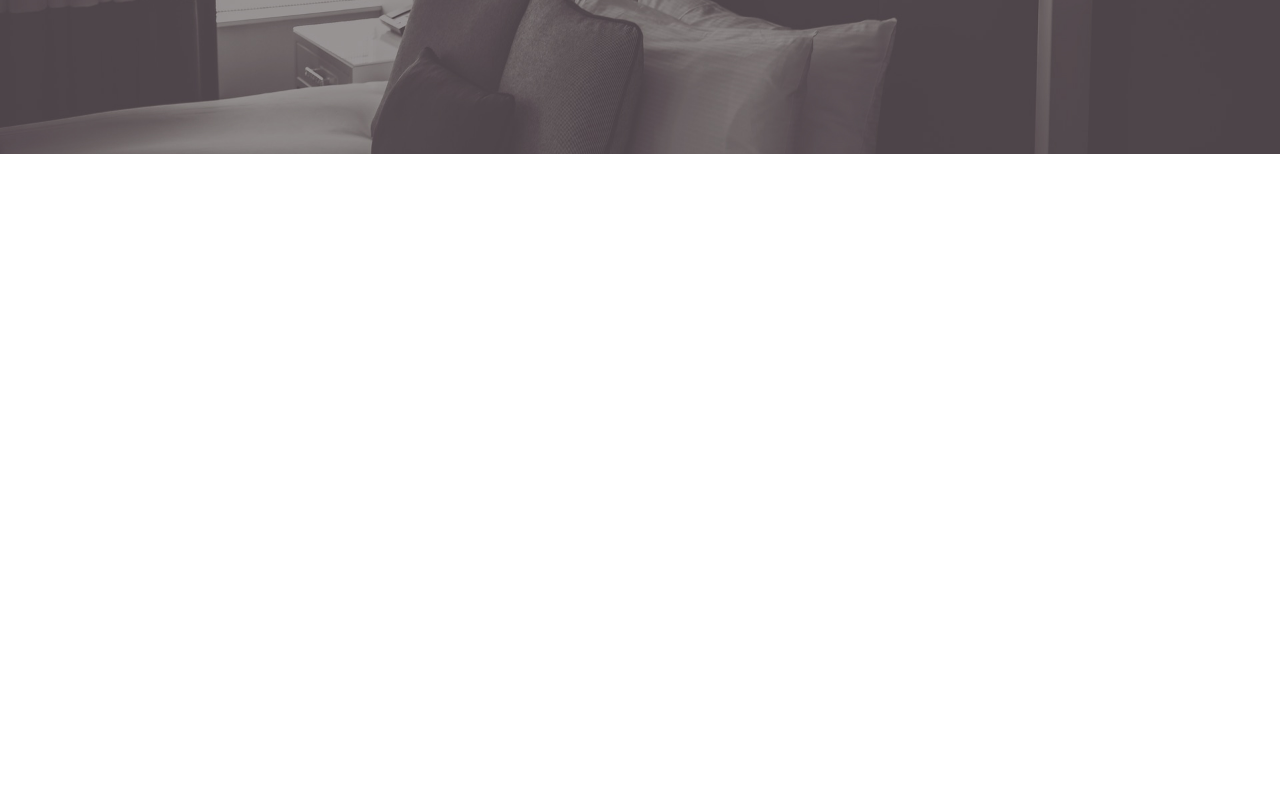
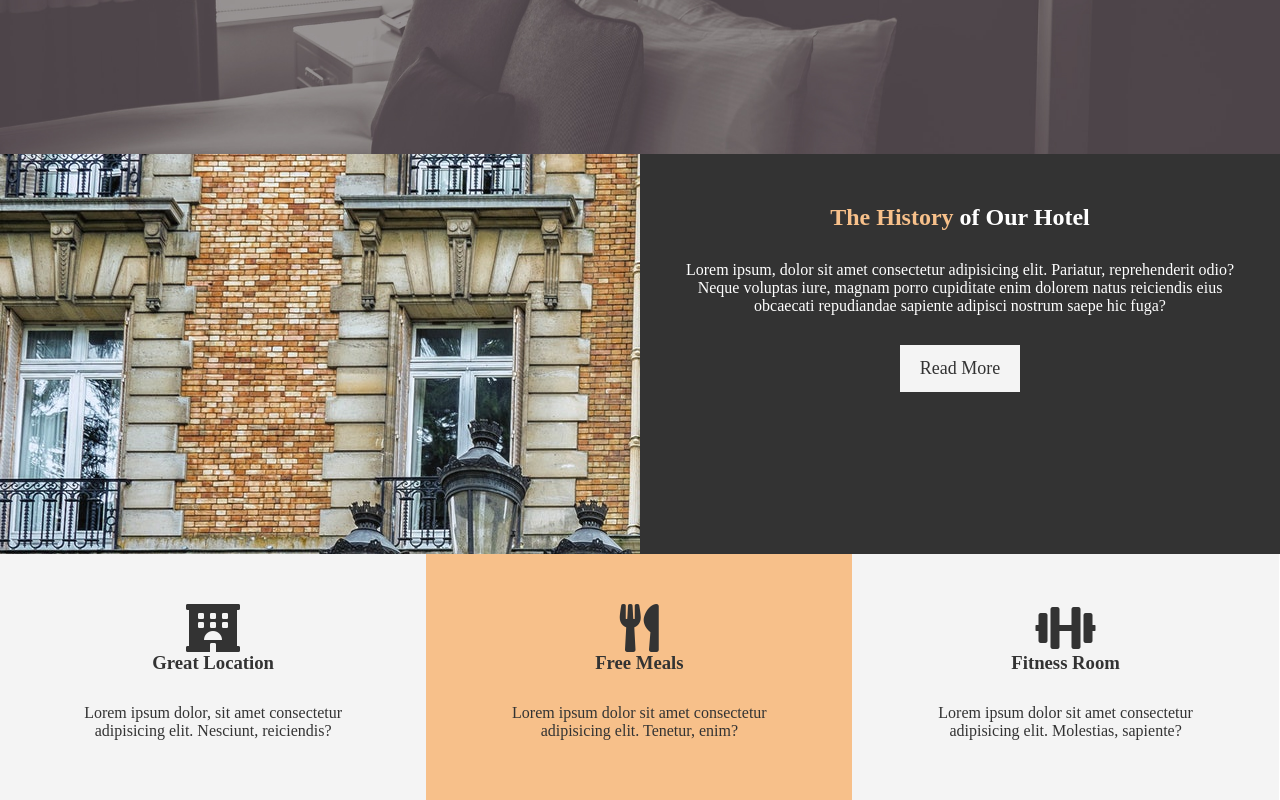
Before and after one commit to jamespulley59/Hotel-Website-1, a plain HTML site: page index.html in a window 1280 px wide. Shown: the part 504-1304 px from the top of the page. Before the commit the page ends 800 px from the top, so only its background shows below. Drawn offline with Linux system fonts and the light colour scheme.

Commit message:
features finished

```diff
--- a/css/style.css
+++ b/css/style.css
@@ -8,6 +8,14 @@
 /* Utility */
 a {
     text-decoration: none;
+}
+
+h1, h2, h3 {
+    padding-bottom: 20px;
+}
+
+p {
+    margin: 10px 0;
 }
 
 .container {
@@ -29,6 +37,26 @@ a {
     padding: 13px 20px;
     border: none;
     cursor: pointer;
+}
+
+.btn-light {
+    background: #f4f4f4;
+    color: #333;
+}
+
+.bg-dark {
+    background: #333;
+    color: white;
+}
+
+.bg-light {
+    background: #f4f4f4;
+    color: #333;
+}
+
+.bg-primary {
+    background: #f7c08a;
+    color: #333;
 }
 
 /* Navbar */
@@ -86,3 +114,36 @@ nav ul li a.current, nav ul li a:hover {
     line-height: 1.7em;
     padding-bottom: 20px;
 }
+
+/* Home Info */
+#home-info {
+    height: 400px;
+}
+
+#home-info .info-img {
+    float: left;
+    width: 50%;
+    background: url("../img/photo-1.jpg") no-repeat;
+    min-height: 100%
+}
+
+#home-info .info-content {
+    float: right;
+    width: 50%;
+    height: 100%;
+    text-align: center;
+    padding: 50px 30px;
+    overflow: hidden;
+}
+
+#home-info .info-content p {
+    margin-bottom: 30px;
+}
+
+/* Features */
+.box {
+    float: left;
+    width: 33.3%;
+    padding: 50px;
+    text-align: center;
+}
--- a/index.html
+++ b/index.html
@@ -6,6 +6,7 @@
     <meta http-equiv="X-UA-Compatible" content="ie=edge">
     <meta name="description" content="Welcom to the most extraodinary hotel!">
     <meta name="keywords" content="hotel, Boston Hotel, New England Hotel, free meal, free parking hotel, wifi hotel">
+    <link rel="stylesheet" href="https://use.fontawesome.com/releases/v5.7.2/css/all.css" integrity="sha384-fnmOCqbTlWIlj8LyTjo7mOUStjsKC4pOpQbqyi7RrhN7udi9RwhKkMHpvLbHG9Sr" crossorigin="anonymous">
     <link rel="stylesheet" href="css/style.css">
     <title>Hotel BT | Welcome</title>
 </head>
@@ -29,5 +30,30 @@
             </div>
         </section>
     </header>
+    <section id="home-info">
+        <div class="info-img"></div>
+        <div class="info-content bg-dark">
+            <h2><span class="text-primary">The History</span> of Our Hotel</h2>
+            <p>Lorem ipsum, dolor sit amet consectetur adipisicing elit. Pariatur, reprehenderit odio? Neque voluptas iure, magnam porro cupiditate enim dolorem natus reiciendis eius obcaecati repudiandae sapiente adipisci nostrum saepe hic fuga?</p>
+            <a class="btn btn-light" href="about.html">Read More</a>
+        </div>
+    </section>
+    <section id="features">
+        <div class="box bg-light">
+            <i class="fas fa-hotel fa-3x"></i>
+            <h3>Great Location</h3>
+            <p>Lorem ipsum dolor, sit amet consectetur adipisicing elit. Nesciunt, reiciendis?</p>
+        </div>
+        <div class="box bg-primary">
+            <i class="fas fa-utensils fa-3x"></i>
+            <h3>Free Meals</h3>
+            <p>Lorem ipsum dolor sit amet consectetur adipisicing elit. Tenetur, enim?</p>
+        </div>
+        <div class="box bg-light">
+            <i class="fas fa-dumbbell fa-3x"></i>
+            <h3>Fitness Room</h3>
+            <p>Lorem ipsum dolor sit amet consectetur adipisicing elit. Molestias, sapiente?</p>
+        </div>
+    </section>
 </body>
 </html>
```
